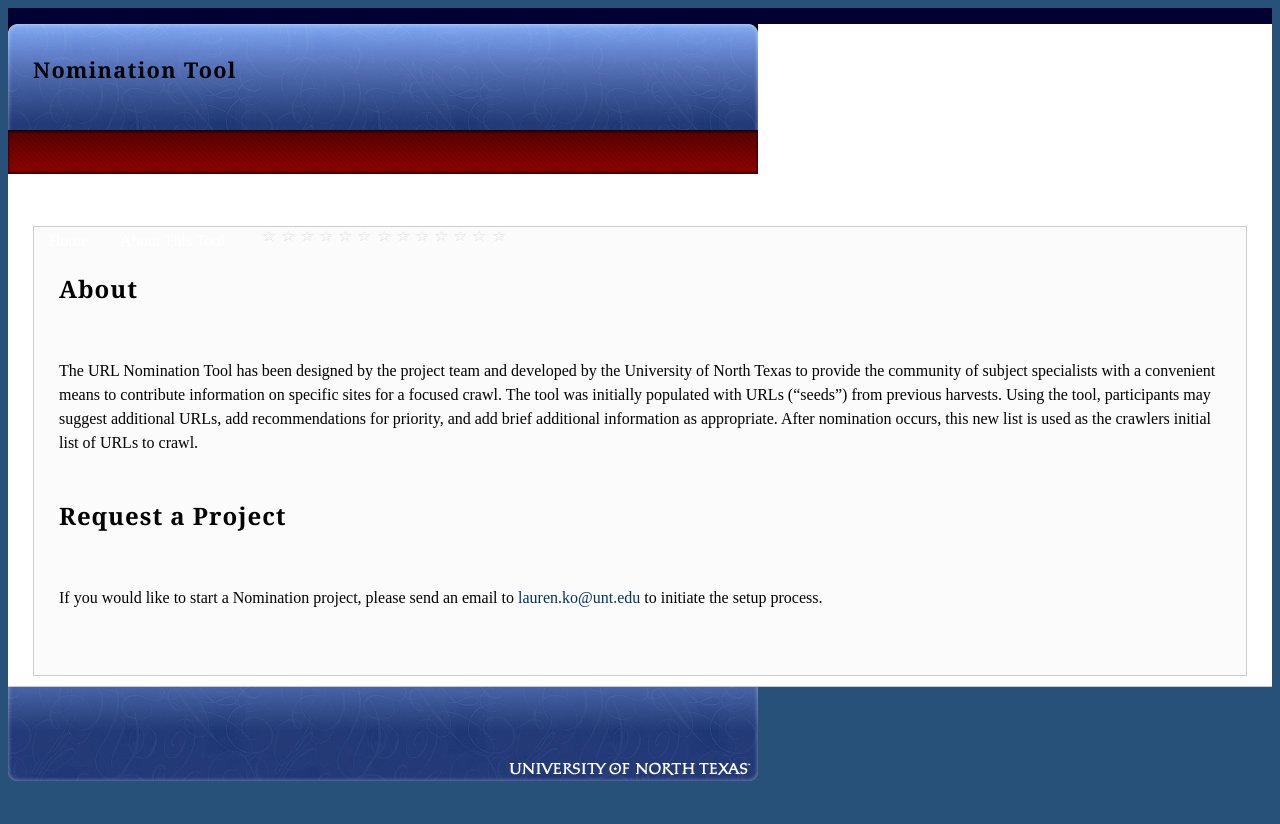
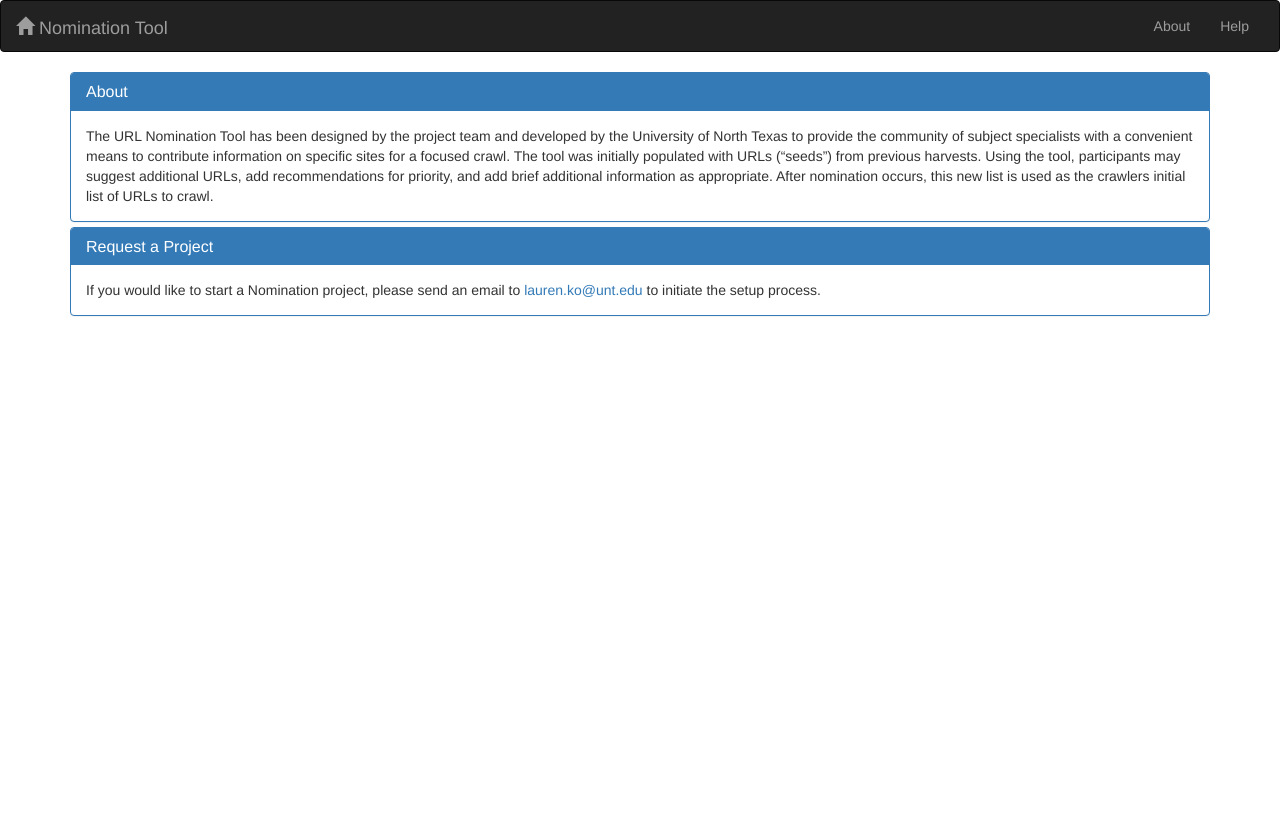
Before and after one commit to unt-libraries/django-nomination, a Django app: page /nomination/about/ in a window 1280 px wide. After the commit the page ends 316 px from the top, so only its background shows below. Run offline with Django 3.2, Linux system fonts and the light colour scheme; some libraries are stand-ins or nearby versions.

Commit message:
Update nomination_about page UI.

```diff
--- a/nomination/templates/nomination/about.html
+++ b/nomination/templates/nomination/about.html
@@ -1,28 +1,36 @@
-{% extends "nomination/index.html" %}
+{% extends "nomination/base.html" %}
 
 {% block title %}Nomination Tool: About{% endblock %}
 
-{% block body_classes %}about-project{% endblock %}
-
-{% block project_nav %}{% endblock %}
-
-{% block main_nav %}
-    <div id="hd"><h1>Nomination Tool</h1>
-    <p id="other-projects"><a href="{% url 'nomination_help' %}">Help</a></p>
-    <ul id="navigation">
-    <li><a href="{% url 'project_listing' %}">Home</a></li>
-    <li><a href="{% url 'nomination_about' %}">About this Tool</a></li>
-    </ul>
-    </div>
-{% endblock %}
-
 {% block content %}
 
-        <div class="field-wrapper">
-        <h2>About</h2>&nbsp;
-<p>The URL Nomination Tool has been designed by the project team and developed by the University of North Texas to provide the community of subject specialists with a convenient means to contribute information on specific sites for a focused crawl. The tool was initially populated with URLs (“seeds”) from previous harvests. Using the tool, participants may suggest additional URLs, add recommendations for priority, and add brief additional information as appropriate. After nomination occurs, this new list is used as the crawlers initial list of URLs to crawl.</p>
-        <h2>Request a Project</h2>&nbsp;
-        <p>If you would like to start a Nomination project, please send an email to <a href="mailto:lauren.ko@unt.edu">lauren.ko@unt.edu</a> to initiate the setup process.</p>
+    <div class="panel-group">
+        <div class="panel panel-primary">
+            <div class="panel-heading">
+                <h4 class="panel-title">About</h4>
+            </div>
+            <div class="panel-body">
+                The URL Nomination Tool has been designed by the project team and
+                developed by the University of North Texas to provide the community
+                of subject specialists with a convenient means to contribute information
+                on specific sites for a focused crawl. The tool was initially populated
+                with URLs (“seeds”) from previous harvests. Using the tool, participants
+                may suggest additional URLs, add recommendations for priority, and
+                add brief additional information as appropriate. After nomination
+                occurs, this new list is used as the crawlers initial list of URLs
+                to crawl.
+            </div>
         </div>
+        <div class="panel panel-primary">
+            <div class="panel-heading">
+                <h4 class="panel-title">Request a Project</h4>
+            </div>
+            <div class="panel-body">
+                If you would like to start a Nomination project, please send an
+                email to <a href="mailto:lauren.ko@unt.edu">lauren.ko@unt.edu</a>
+                to initiate the setup process.
+            </div>
+        </div>
+    </div>
 
 {% endblock %}
```
